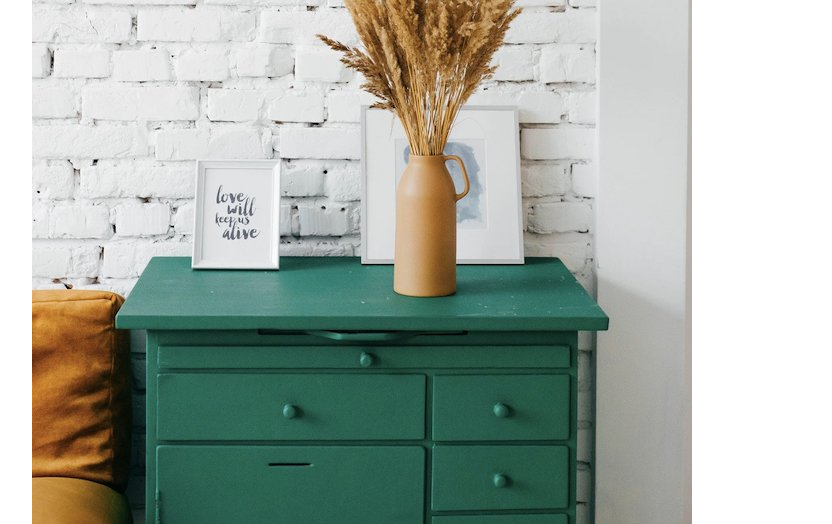
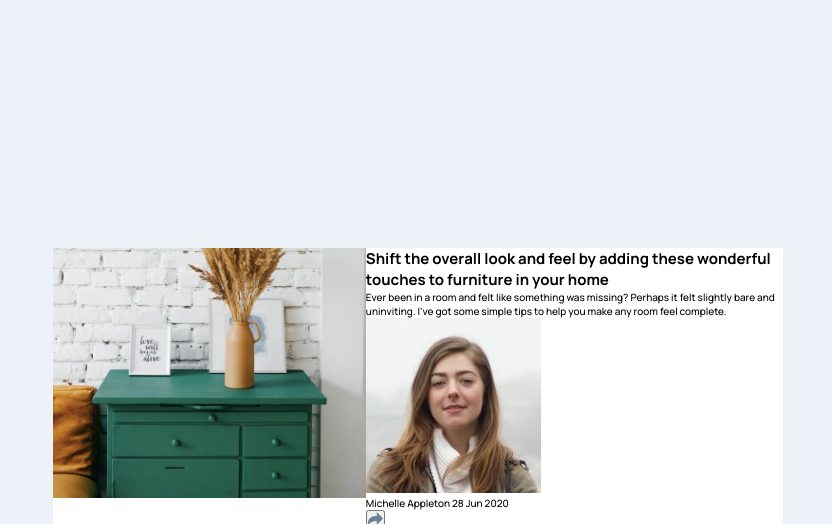
Before and after one commit to naveen-p08/article-preview-component, a plain HTML site: page index.html in a window 1280 px wide. Shown: the top 524 px of the page, without its empty margins (222-1054 px from the left). Drawn offline with Linux system fonts and the light colour scheme.

Commit message:
card layout and size

```diff
--- a/style.css
+++ b/style.css
@@ -11,10 +11,11 @@ html {
 }
 
 :root {
-    --bg-dark-blue: 217 19% 35%;
+    --clr-dark-blue: 217 19% 35%;
     --clr-text-heading: 214 17% 51%;
     --clr-text-body: 212 23% 69%;
-    --clr-text-highlight: 210 46% 95%;
+    --clr-bg-blue: 210 46% 95%;
+    --clr-white: 0 0% 100%;
 
     --fw-500: 500;
     --fw-700: 700;
@@ -47,4 +48,26 @@ body {
     place-content: center center;
     min-height: 100vh;
     font-family: 'Manrope', sans-serif;
+    background: hsl(var(--clr-bg-blue));
 }
+
+img {
+    max-width: 100%;
+}
+
+.card {
+    display: grid;
+    grid-template-rows: 3fr 4fr;
+}
+
+
+
+
+@media (min-width: 45em) {
+    .card {
+        grid-template-columns: 3fr 4fr;
+        grid-template-rows: auto;
+        max-width: 73rem;
+        background: hsl(var(--clr-white));
+    }
+}
```
